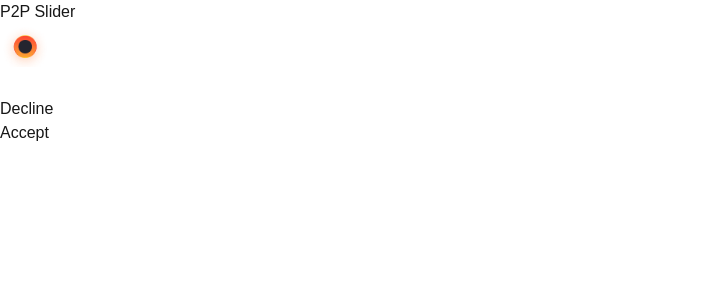
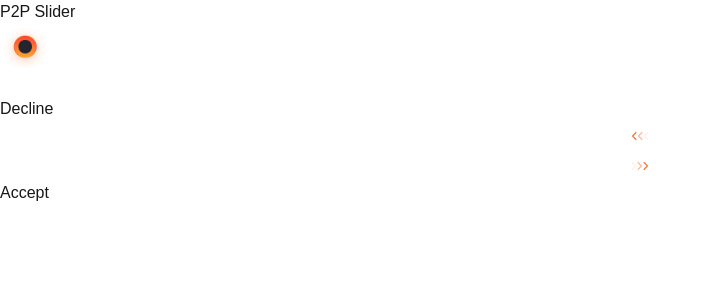
Before and after one commit to michaelsatumba/rebet-slider, a Next.js app: page / in a window 1280 px wide. Shown: the top 300 px of the page, without its empty margins (0-711 px from the left). Built offline with nearby package versions, Linux system fonts and the light colour scheme.

Commit message:
return player

```diff
--- a/src/app/page.tsx
+++ b/src/app/page.tsx
@@ -2,7 +2,7 @@
 import React, { useState, useRef, useEffect } from 'react';
 import Head from 'next/head';
 import Image from 'next/image';
-// import { Player } from '@lottiefiles/react-lottie-player';
+import { Player } from '@lottiefiles/react-lottie-player';
 
 const Slider: React.FC = () => {
   const [position, setPosition] = useState(120); // Start at center
@@ -83,12 +83,12 @@ const Slider: React.FC = () => {
         <div className="flex items-center space-x-2">
           <Image src="/StaticAssets/white_close.png" alt="Close" width={30} height={30} />
           <span className="text-white">Decline</span>
-          {/* <Player
+          <Player
             autoplay
             loop
             src="AnimatedAssets/glowing_left_arrows.json" // Path to your Lottie animation
             style={{ width: '30px', height: '30px' }}
-          /> */}
+          />
         </div>
       );
     }
@@ -117,12 +117,12 @@ return (
 // Neutral (Orange)
 return (
 <div className="flex items-center space-x-2">
-{/* <Player
+<Player
   autoplay
   loop
   src="AnimatedAssets/glowing_right_arrows.json" // Path to your Lottie animation
   style={{ width: '30px', height: '30px' }}
-/> */}
+/>
 <span className="text-white">Accept</span>
 <Image src="/StaticAssets/white_check.png" alt="Check" width={30} height={30} />
 </div>
```
